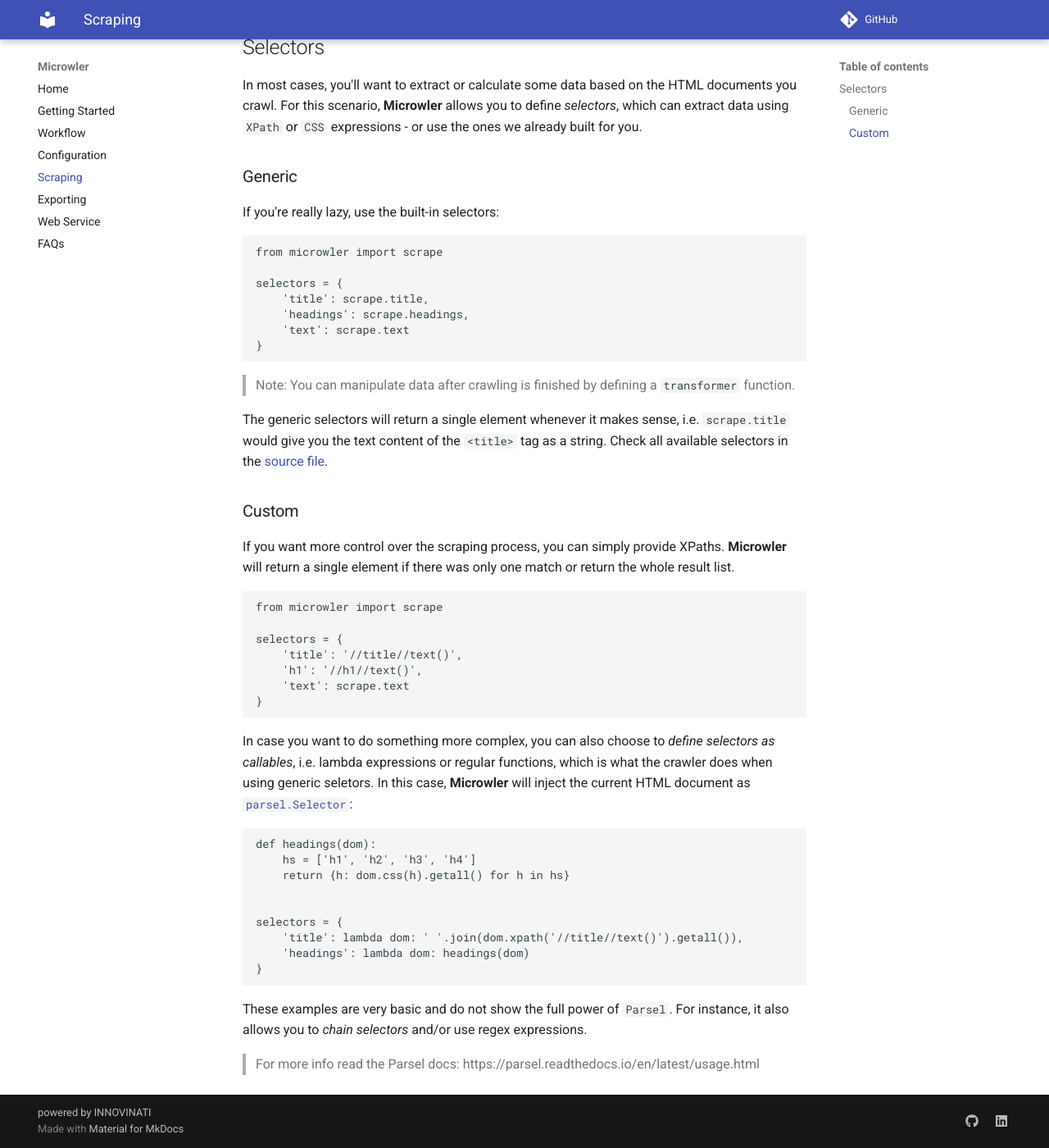
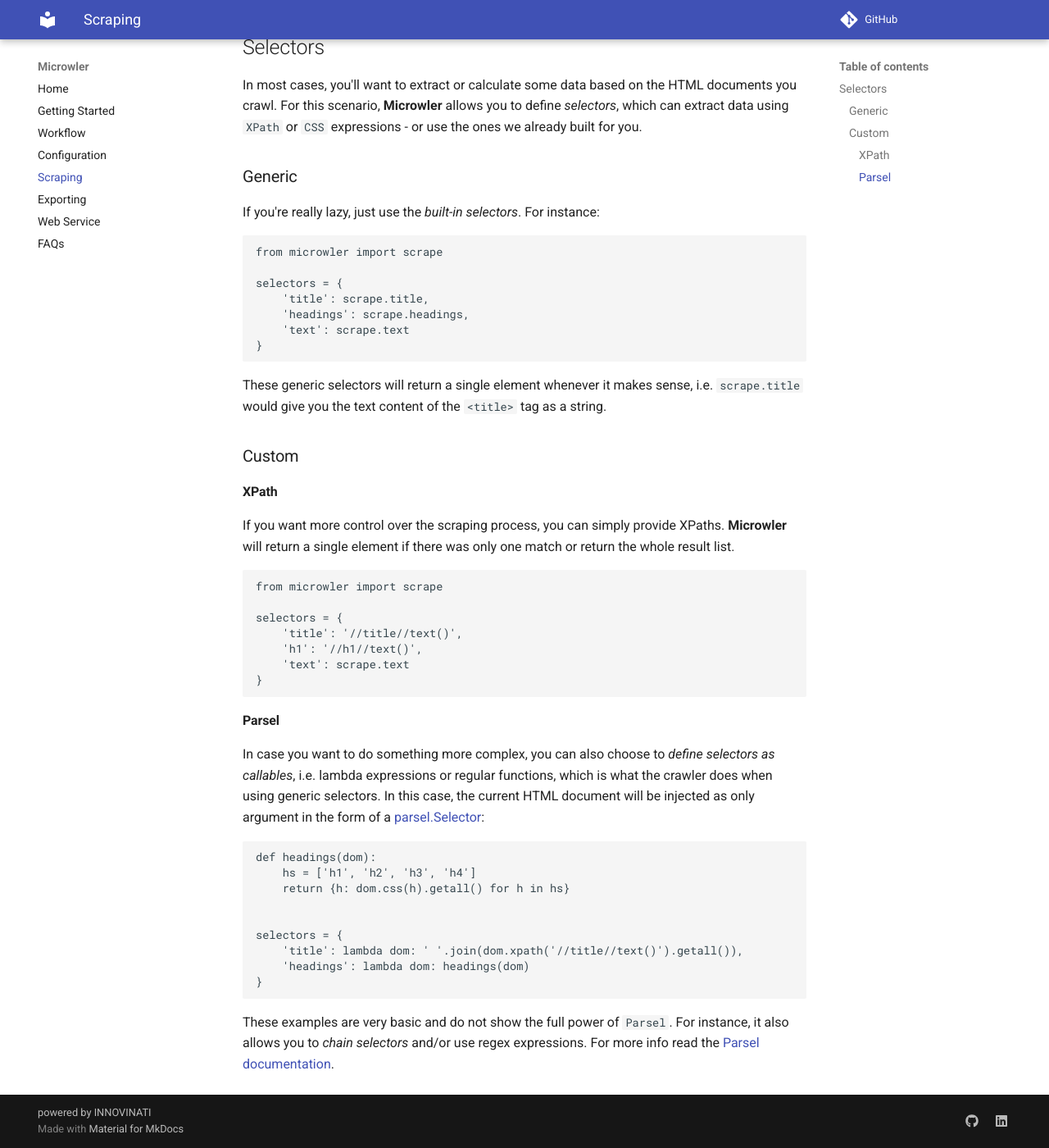
Before and after one commit to INNOVINATI/microwler, an MkDocs documentation site: the page built from docs/scraping.md, in a window 1280 px wide and 1400 px high, scrolled down 347 px. Shown: the whole window at 82% size. Built offline with MkDocs 1.6.1 and Material for MkDocs 9.7.7, drawn with Linux system fonts in a browser that asks for light colours; comment, search, counter and statistics services are not loaded.

Commit message:
Explain scraping functionality better

````diff
--- a/docs/scraping.md
+++ b/docs/scraping.md
@@ -12,7 +12,7 @@
 `XPath` or `CSS` expressions - or use the ones we already built for you.
 
 ### Generic
-If you're really lazy, use the built-in selectors:
+If you're really lazy, just use the *built-in selectors*. For instance:
 
 ```python
 from microwler import scrape
@@ -24,14 +24,12 @@
 }
 ```
 
-> Note: You can manipulate data after crawling is finished by  defining a `transformer` function.
-
-The generic selectors will return a single element whenever it makes sense, i.e. `scrape.title` would
+These generic selectors will return a single element whenever it makes sense, i.e. `scrape.title` would
 give you the text content of the `<title>` tag as a string.
-Check all available selectors in the [source file](https://github.com/INNOVINATI/microwler/blob/master/microwler/scrape.py).
 
 
 ### Custom
+#### XPath
 If you want more control over the scraping process, you
 can simply provide XPaths. **Microwler** will return a single element if there
 was only one match or return the whole result list.
@@ -46,10 +44,12 @@
 }
 ```
 
+#### Parsel
 In case you want to do something more complex, you can also choose to *define
 selectors as callables*, i.e. lambda expressions or regular functions,
-which is what the crawler does when using generic seletors.
-In this case, **Microwler** will inject the current HTML document as [`parsel.Selector`](https://parsel.readthedocs.io/en/latest/parsel.html#parsel.selector.Selector):
+which is what the crawler does when using generic selectors.
+In this case, the current HTML document will be injected as only argument
+in the form of a [parsel.Selector](https://parsel.readthedocs.io/en/latest/parsel.html#parsel.selector.Selector):
 
 ```python
 def headings(dom):
@@ -64,5 +64,5 @@
 ```
 
 These examples are very basic and do not show the full power of `Parsel`. For instance,
-it also allows you to *chain selectors* and/or use regex expressions.
-> For more info read the Parsel docs: https://parsel.readthedocs.io/en/latest/usage.html
+it also allows you to *chain selectors* and/or use regex expressions. For more info
+read the [Parsel documentation](https://parsel.readthedocs.io/en/latest/usage.html).
````
Also changed, not shown: docs/faq.md (+1 -1 lines).
